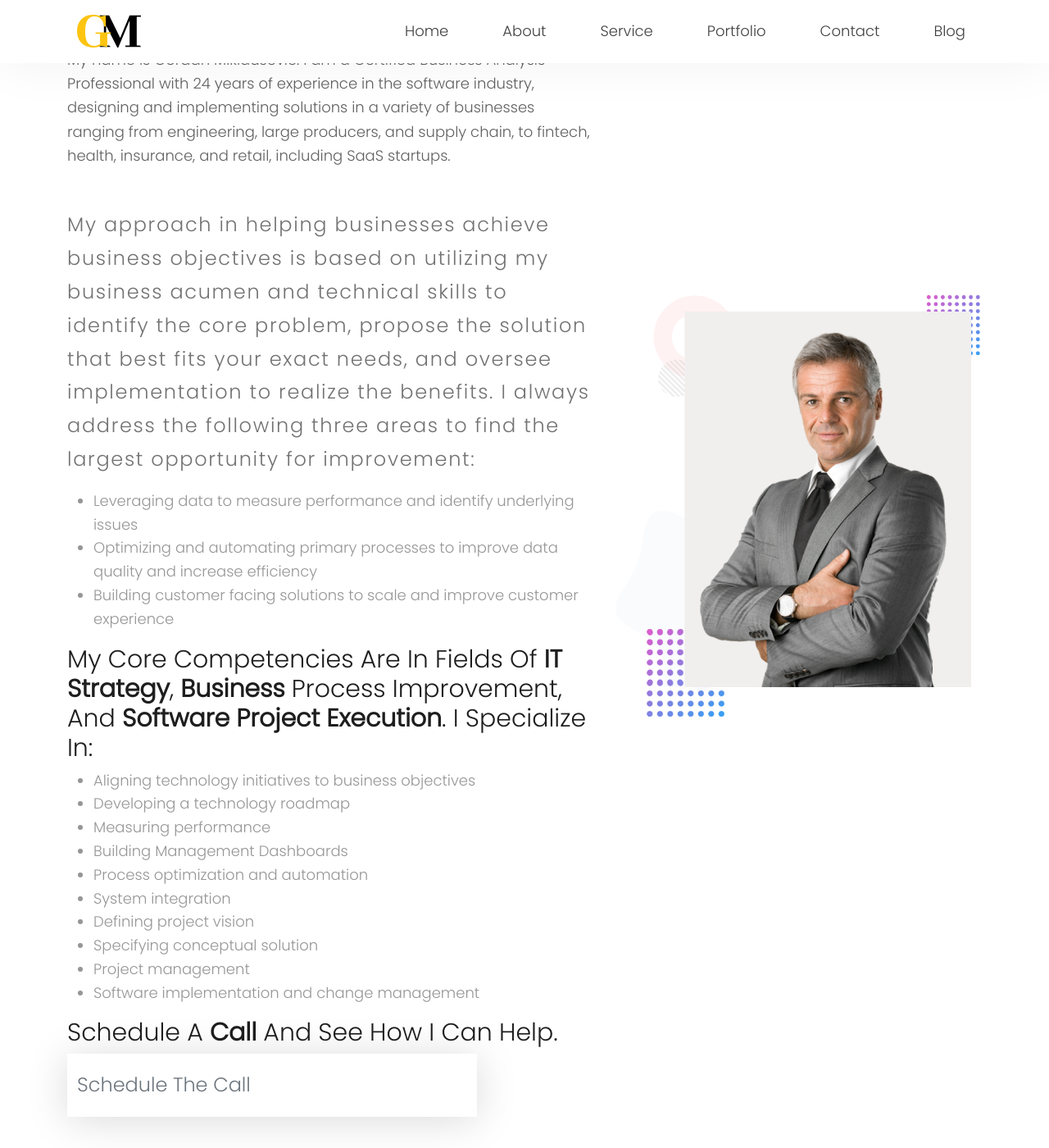
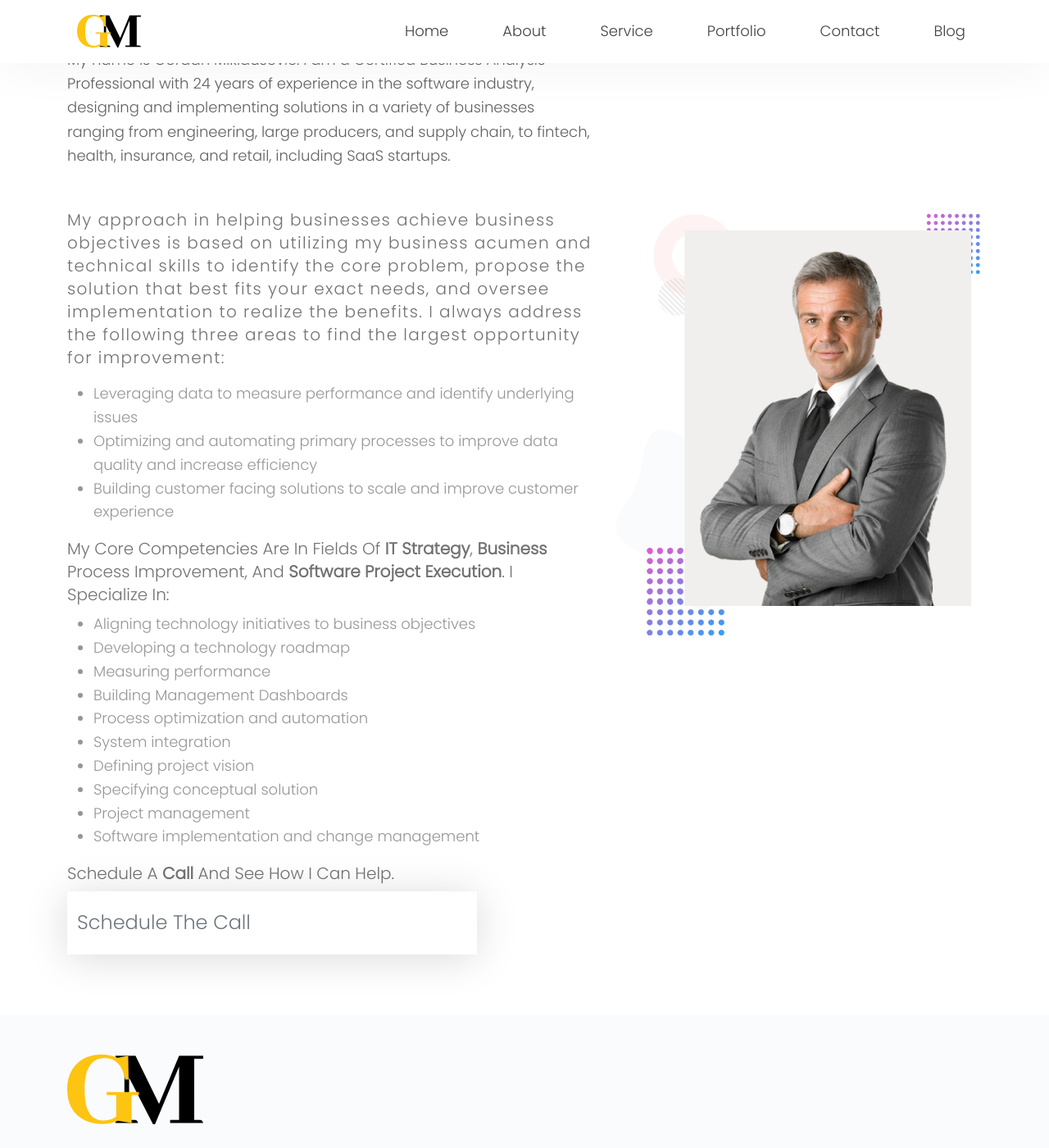
Before and after one commit to webuimaker/NPatel, a Jekyll site: the page built from index.markdown, in a window 1280 px wide and 1400 px high, scrolled down 2354 px. Shown: the whole window at 82% size. Built offline with Jekyll 4.4.1, drawn with Linux system fonts in a browser that asks for light colours; nearby versions of some CDN libraries.

Commit message:
updated main

```diff
--- a/_sass/about.scss
+++ b/_sass/about.scss
@@ -12,20 +12,18 @@
             font-family: $headingFont;
             font-style: normal;
             font-weight: normal;
-            font-size: 30px;
-            line-height: 1.2em;
+            font-size: 20px;
+            line-height: 140%;
             /* or 61px */
-
             text-transform: capitalize;
-
-            color: #1E1E1E;
+            color: #727272;
         }
         p{
             font-family: $bodyFont;
             font-style: normal;
             font-weight: normal;
-            font-size: 24px;
-            line-height: 170%;
+            font-size: 20px;
+            line-height: 140%;
             /* or 41px */
 
             letter-spacing: 0.07em;
```
Also changed, not shown: 4 other files.
